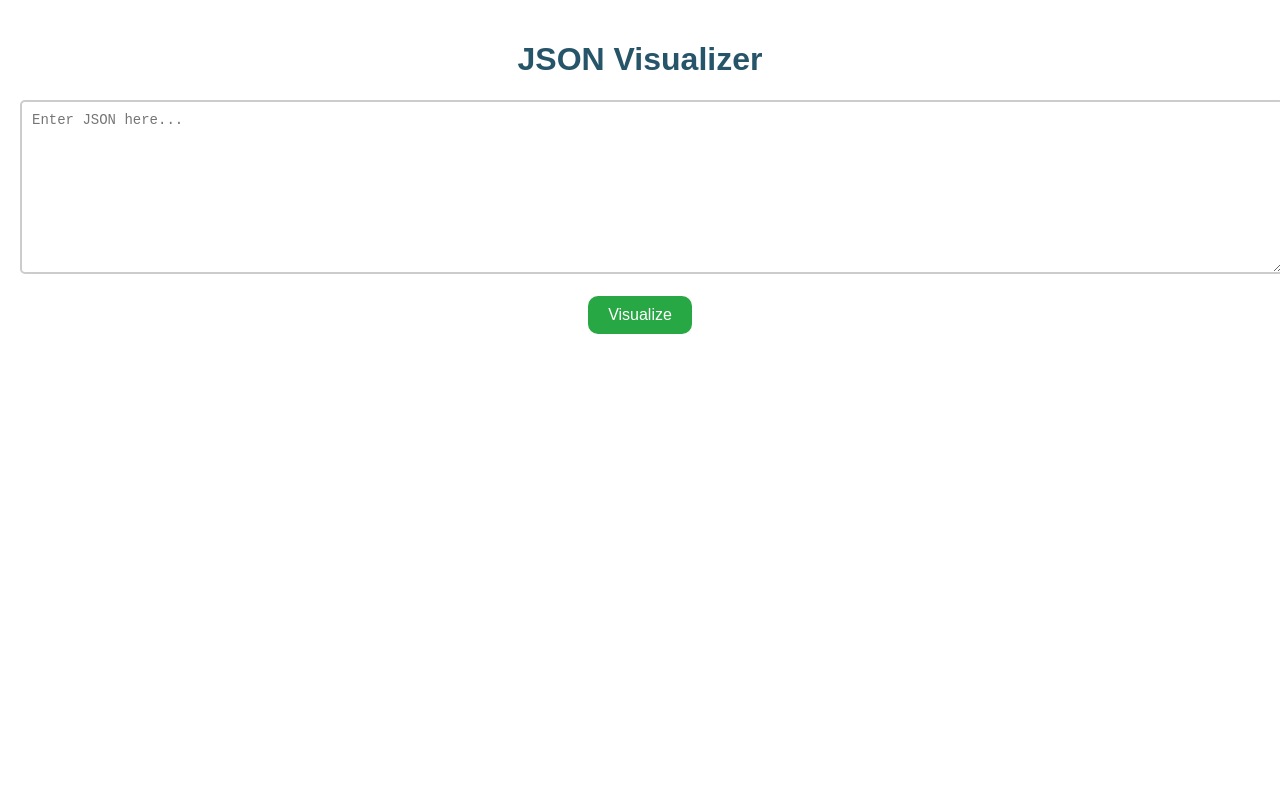
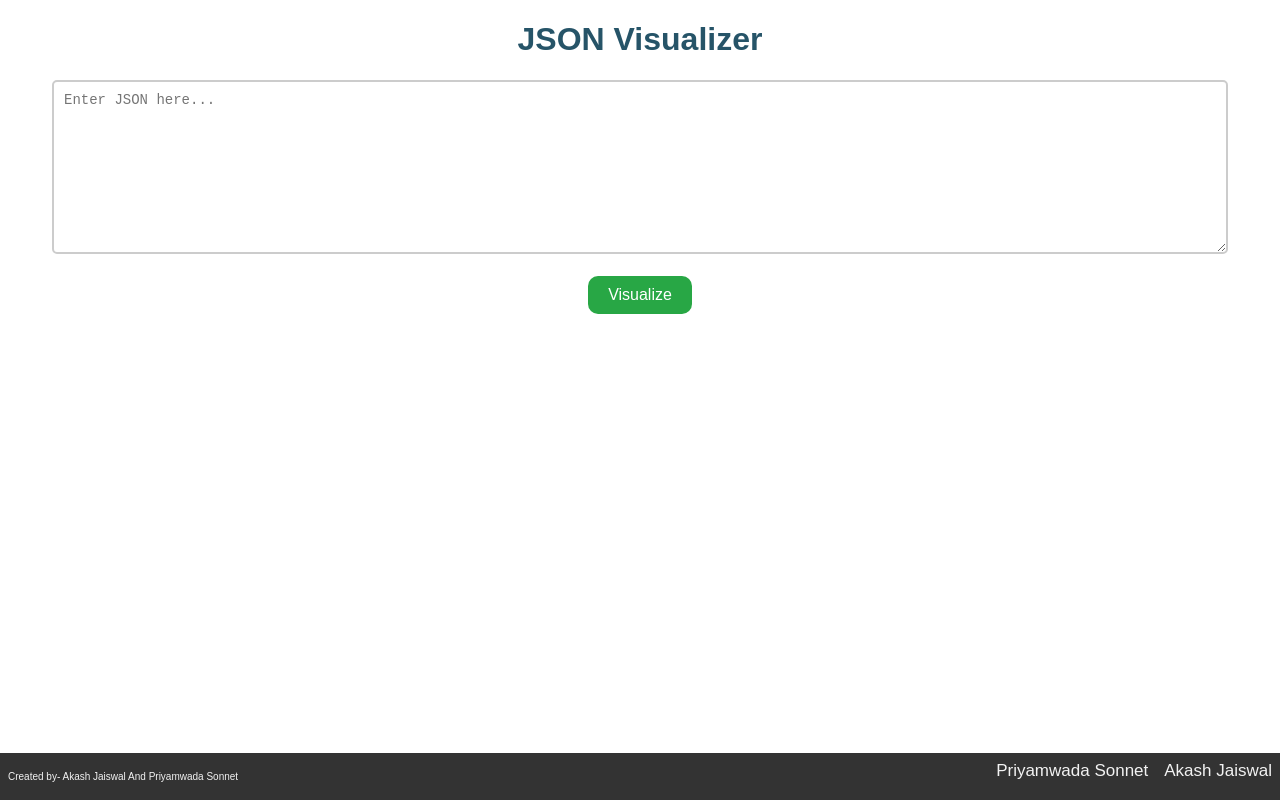
Before and after one commit to priyamwadasonnet/ChatBot, a React (Create React App) app in the folder json-visualizer/: page / in a window 1280 px wide. Built offline with nearby package versions, Linux system fonts and the light colour scheme.

Commit message:
updated live url in readme and added bottom nav

```diff
--- a/json-visualizer/src/App.css
+++ b/json-visualizer/src/App.css
@@ -1,12 +1,11 @@
 .App {
   text-align: center;
   font-family: Arial, sans-serif;
-  padding: 20px;
   color: #265468;
 }
 
 textarea {
-  width: 100%;
+  width: 90%;
   height: 150px;
   margin-bottom: 10px;
   font-size: 14px;
@@ -35,3 +34,39 @@ button:hover {
   border: 2px solid #ccc;
   border-radius: 5px;
 }
+.navbar {
+  overflow: hidden;
+  background-color: #333;
+  position: fixed;
+  bottom: 0;
+  width: 100%;
+}
+
+.navbar p {
+float: left;
+text-align: start;
+text-decoration: none;
+font-size: 10px;
+padding: 8px 8px;
+display: block;
+color: #f2f2f2;
+}
+.navbar a {
+  float: right;
+  display: block;
+  color: #f2f2f2;
+  text-align: center;
+  padding: 8px 8px;
+  text-decoration: none;
+  font-size: 17px;
+}
+
+.navbar a:hover {
+  background: #110f0b;
+  color: rgb(226, 207, 207);
+}
+
+.navbar a.active {
+  background-color: #04AA6D;
+  color: rgb(255, 255, 255);
+}
--- a/json-visualizer/src/App.js
+++ b/json-visualizer/src/App.js
@@ -118,6 +118,13 @@ function App() {
       <div className="visualizer-container">
         {jsonData && <JSONVisualizer data={jsonData} />}
       </div>
+      <div class="navbar">
+        <p>Created by- Akash Jaiswal And Priyamwada Sonnet</p>
+        <a href="https://www.linkedin.com/in/akash-jaiswal-219421187/">Akash Jaiswal</a>
+        <a href="https://www.linkedin.com/in/priyamwada-sonnet/">Priyamwada Sonnet</a>
+
+      </div>
+
     </div>
   );
 }
```
Also changed, not shown: json-visualizer/src/image/ld image.png (added), 13 other files (tests, documents, lock files or other folders).
